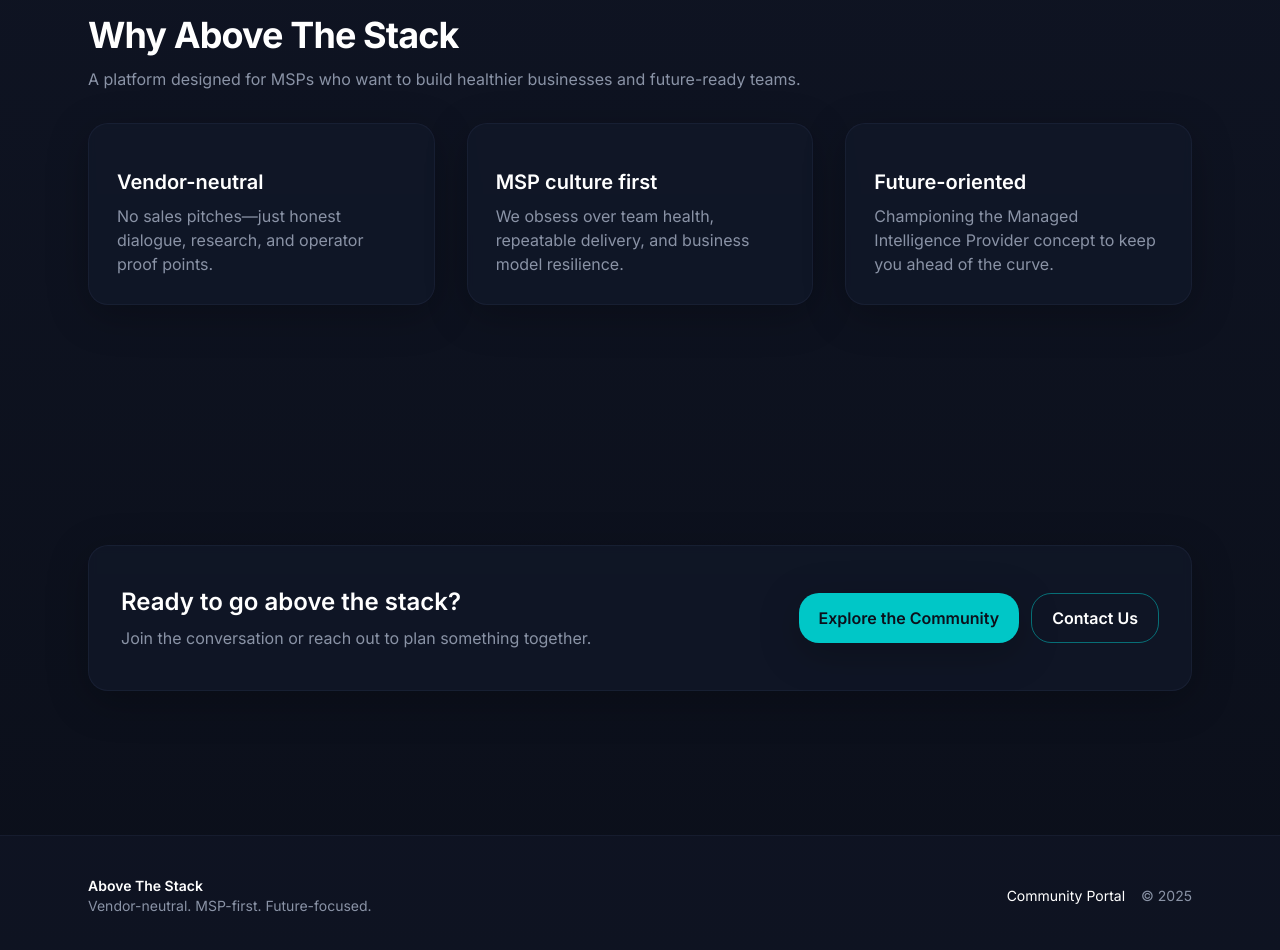
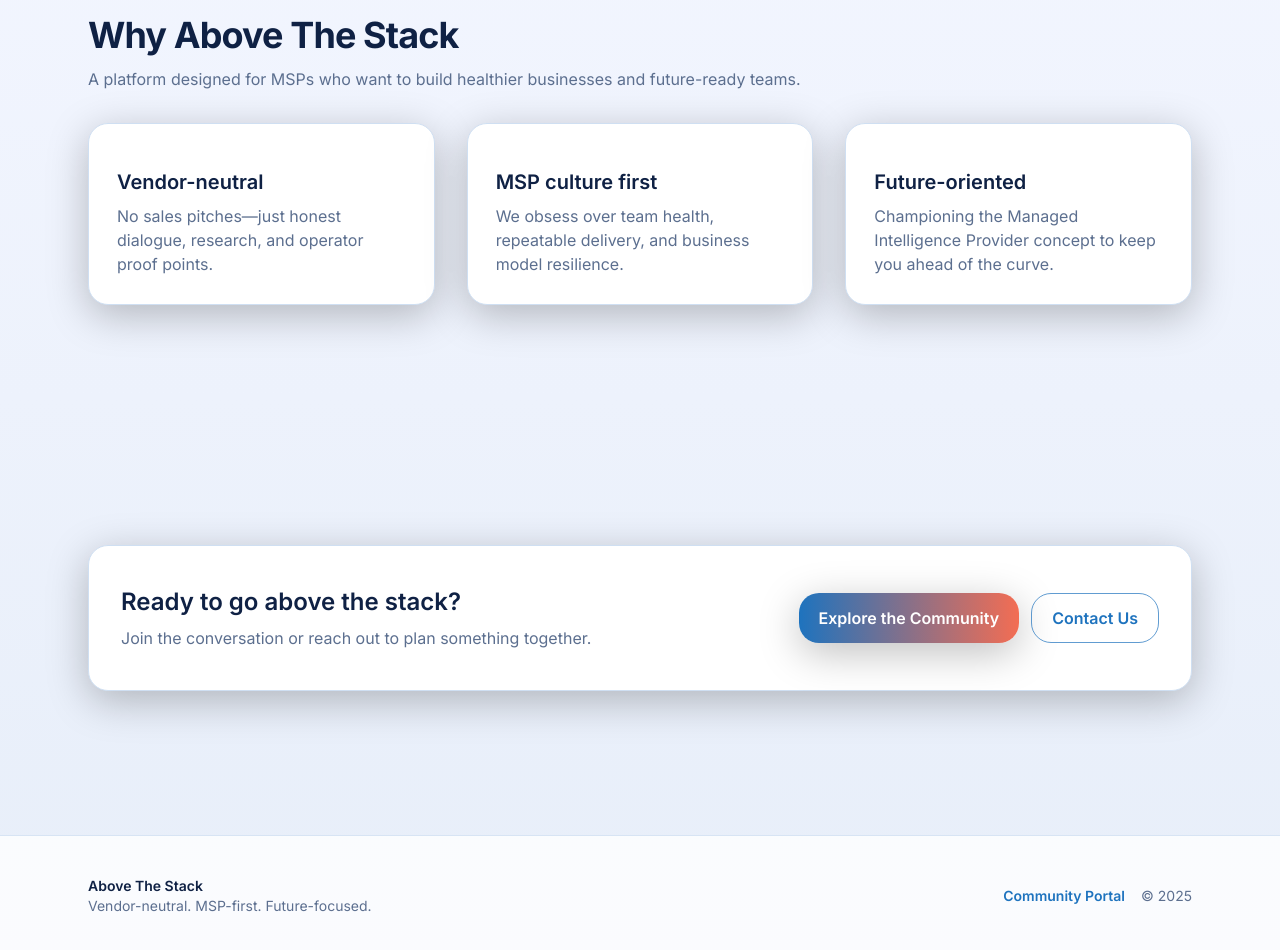
Before and after one commit to Above-The-Stack/main-site-v1, a Next.js app: page / in a window 1280 px wide. Shown: the part 1280-2230 px from the top of the page. Built offline with nearby package versions, Linux system fonts and the light colour scheme; no server answers.

Commit message:
Brighten layout background for readability

```diff
--- a/app/(routes)/community/page.tsx
+++ b/app/(routes)/community/page.tsx
@@ -37,7 +37,7 @@ export default function CommunityPage() {
       <Section>
         <div className="space-y-4">
           <h1 className="section-title">Community</h1>
-          <p className="text-lg text-white/80">
+          <p className="text-lg text-foreground/80">
             Join the Above The Stack Discourse portal to meet operators, founders, and channel leaders.
           </p>
           <p className="text-muted">
@@ -55,7 +55,7 @@ export default function CommunityPage() {
           {["Join the portal", "Introduce yourself", "Join discussions, AMAs, and cohorts"].map((step, index) => (
             <div key={step} className="card-surface p-6">
               <p className="text-sm font-semibold text-accent">Step {index + 1}</p>
-              <h3 className="mt-3 text-xl font-semibold text-white">{step}</h3>
+              <h3 className="mt-3 text-xl font-semibold text-foreground">{step}</h3>
               <p className="mt-2 text-muted">
                 {index === 0 && "Create your account to unlock the community."}
                 {index === 1 && "Share your focus areas so peers can collaborate."}
--- a/app/(routes)/page.tsx
+++ b/app/(routes)/page.tsx
@@ -29,13 +29,13 @@ export default function HomePage() {
               Vendor-neutral. MSP-first. Future-focused.
             </p>
             <div className="space-y-4">
-              <h1 className="text-4xl font-bold leading-tight text-white md:text-5xl">
+              <h1 className="text-4xl font-bold leading-tight text-foreground md:text-5xl">
                 Above The Stack
               </h1>
               <p className="text-xl text-muted">
                 Shaping the future of the MSP and IT Channel.
               </p>
-              <p className="text-lg text-white/80">
+              <p className="text-lg text-foreground/80">
                 Above The Stack is a vendor-neutral, MSP-first community and content platform built for operators who want to level up from tool operators to intelligence partners.
               </p>
             </div>
@@ -47,11 +47,11 @@ export default function HomePage() {
           <div className="card-surface relative overflow-hidden p-8">
             <div className="absolute inset-0 bg-gradient-to-br from-accent/10 via-transparent to-surface/40" />
             <div className="relative space-y-4">
-              <h2 className="text-2xl font-semibold text-white">The MSP evolution</h2>
+              <h2 className="text-2xl font-semibold text-foreground">The MSP evolution</h2>
               <p className="text-muted">
                 We believe the next generation of MSPs will operate as Managed Intelligence Providers (MIPs)—trusted partners who combine automation, data, and culture to deliver recurring outcomes.
               </p>
-              <ul className="space-y-2 text-white/85">
+              <ul className="space-y-2 text-foreground/85">
                 <li>• Modern service packaging and recurring value.</li>
                 <li>• AI-assisted delivery across the lifecycle.</li>
                 <li>• Communities of practice that share playbooks and proof.</li>
@@ -105,7 +105,7 @@ export default function HomePage() {
       <Section>
         <div className="card-surface flex flex-col items-start gap-6 px-8 py-10 text-center md:flex-row md:items-center md:justify-between md:text-left">
           <div className="space-y-2">
-            <h3 className="text-2xl font-semibold text-white">Ready to go above the stack?</h3>
+            <h3 className="text-2xl font-semibold text-foreground">Ready to go above the stack?</h3>
             <p className="text-muted">Join the conversation or reach out to plan something together.</p>
           </div>
           <div className="flex flex-wrap gap-3">
--- a/app/(routes)/vision/page.tsx
+++ b/app/(routes)/vision/page.tsx
@@ -22,7 +22,7 @@ export default function VisionPage() {
       <Section>
         <div className="space-y-4">
           <h1 className="section-title">Our Vision</h1>
-          <p className="text-lg text-white/80">
+          <p className="text-lg text-foreground/80">
             Above The Stack is a vendor-neutral think-tank for MSPs and the broader IT channel. We are here to help operators move from tool operators to intelligence partners.
           </p>
           <p className="text-muted">
--- a/app/globals.css
+++ b/app/globals.css
@@ -2,27 +2,23 @@
 @tailwind components;
 @tailwind utilities;
 
-:root {
-  color-scheme: dark;
-}
-
 @layer base {
   body {
-    @apply bg-background font-sans text-white antialiased;
+    @apply bg-gradient-to-br from-background via-[#f5f8ff] to-[#e7eef9] font-sans text-foreground antialiased;
   }
 
   a {
-    @apply text-white transition-colors duration-200;
+    @apply font-semibold text-accent transition-colors duration-200;
   }
 
   a:hover {
-    @apply text-accent;
+    @apply text-cta;
   }
 }
 
 @layer components {
   .section-title {
-    @apply text-3xl font-bold tracking-tight text-white md:text-4xl;
+    @apply text-3xl font-bold tracking-tight text-foreground md:text-4xl;
   }
 
   .section-subtitle {
@@ -34,20 +30,20 @@
   }
 
   .btn-primary {
-    @apply inline-flex items-center justify-center rounded-2xl bg-accent px-5 py-3 text-base font-semibold text-background shadow-subtle transition hover:opacity-90 focus-visible:outline focus-visible:outline-2 focus-visible:outline-offset-2 focus-visible:outline-accent;
+    @apply inline-flex items-center justify-center rounded-2xl bg-gradient-to-r from-accent to-cta px-5 py-3 text-base font-semibold text-white shadow-subtle transition hover:brightness-95 focus-visible:outline focus-visible:outline-2 focus-visible:outline-offset-2 focus-visible:outline-accent;
   }
 
   .btn-secondary {
-    @apply inline-flex items-center justify-center rounded-2xl border border-accent/50 px-5 py-3 text-base font-semibold text-white transition hover:bg-accent/10 focus-visible:outline focus-visible:outline-2 focus-visible:outline-offset-2 focus-visible:outline-accent;
+    @apply inline-flex items-center justify-center rounded-2xl border border-accent/70 px-5 py-3 text-base font-semibold text-accent transition hover:bg-accent/10 focus-visible:outline focus-visible:outline-2 focus-visible:outline-offset-2 focus-visible:outline-accent;
   }
 
   .card-surface {
-    @apply rounded-2xl border border-border/80 bg-card/70 shadow-subtle backdrop-blur-sm;
+    @apply rounded-2xl border border-border bg-card shadow-subtle backdrop-blur-sm;
   }
 
   input,
   textarea {
-    @apply rounded-xl border border-border bg-surface/80 px-4 py-3 text-white transition placeholder:text-muted focus:border-accent focus:outline-none focus:ring-2 focus:ring-accent/60;
+    @apply rounded-xl border border-border bg-white px-4 py-3 text-foreground transition placeholder:text-muted focus:border-accent focus:outline-none focus:ring-2 focus:ring-accent/40;
   }
 }
 
--- a/app/layout.tsx
+++ b/app/layout.tsx
@@ -14,8 +14,8 @@ export const metadata: Metadata = {
 export default function RootLayout({ children }: { children: React.ReactNode }) {
   return (
     <html lang="en">
-      <body className={`${inter.variable} bg-background text-white`}>
-        <div className="min-h-screen bg-gradient-to-b from-background via-[#0F1423] to-[#0B0F1A]">
+      <body className={`${inter.variable} bg-background text-foreground`}>
+        <div className="min-h-screen bg-gradient-to-b from-background via-[#f3f6ff] to-[#e7eef9]">
           <Header />
           <main className="pb-16 pt-6">{children}</main>
           <Footer />
--- a/components/Card.tsx
+++ b/components/Card.tsx
@@ -23,9 +23,9 @@ export function Card({ title, description, tag, href, children, className }: Car
           )}
         </div>
       </div>
-      <h3 className="mt-4 text-xl font-semibold text-white">{title}</h3>
+      <h3 className="mt-4 text-xl font-semibold text-foreground">{title}</h3>
       <p className="mt-2 text-muted">{description}</p>
-      {children && <div className="mt-4 text-sm text-white/90">{children}</div>}
+      {children && <div className="mt-4 text-sm text-foreground/80">{children}</div>}
     </div>
   );
 
--- a/components/Footer.tsx
+++ b/components/Footer.tsx
@@ -2,13 +2,13 @@ import Link from "next/link";
 
 export function Footer() {
   return (
-    <footer className="border-t border-border/60 bg-surface/60 py-10">
+    <footer className="border-t border-border/80 bg-surface/80 py-10">
       <div className="mx-auto flex max-w-6xl flex-col gap-4 px-4 text-sm text-muted md:flex-row md:items-center md:justify-between md:px-6">
         <div>
-          <p className="text-white font-semibold">Above The Stack</p>
+          <p className="font-semibold text-foreground">Above The Stack</p>
           <p className="text-muted">Vendor-neutral. MSP-first. Future-focused.</p>
         </div>
-        <div className="flex items-center gap-4 text-white/80">
+        <div className="flex items-center gap-4 text-muted">
           <Link
             href={process.env.NEXT_PUBLIC_PORTAL_URL || "https://portal.abovethestack.com"}
             className="hover:text-accent"
--- a/tailwind.config.mjs
+++ b/tailwind.config.mjs
@@ -1,11 +1,4 @@
 /** @type {import('tailwindcss').Config} */
-const colors = {
-  navy: "#0C101B",
-  cyan: "#00C7C7",
-  gray: "#8A93A6",
-  white: "#FFFFFF",
-};
-
 const config = {
   content: [
     "./app/**/*.{js,ts,jsx,tsx,mdx}",
@@ -15,12 +8,14 @@ const config = {
   theme: {
     extend: {
       colors: {
-        background: colors.navy,
-        accent: colors.cyan,
-        muted: colors.gray,
-        surface: "#111727",
-        border: "#1B2236",
-        card: "#12192A",
+        background: "#EAF2FC",
+        foreground: "#0F2144",
+        accent: "#1E73BE",
+        cta: "#F36D53",
+        muted: "#5C6F8F",
+        surface: "#FFFFFF",
+        border: "#CFDFF2",
+        card: "#FFFFFF",
       },
       fontFamily: {
         sans: ["Inter", "var(--font-inter)", "system-ui", "sans-serif"],
```
Also changed, not shown: app/(routes)/contact/page.tsx (+5 -5 lines), components/DiscourseTopicList.tsx (+4 -4 lines), components/Header.tsx (+9 -9 lines).
